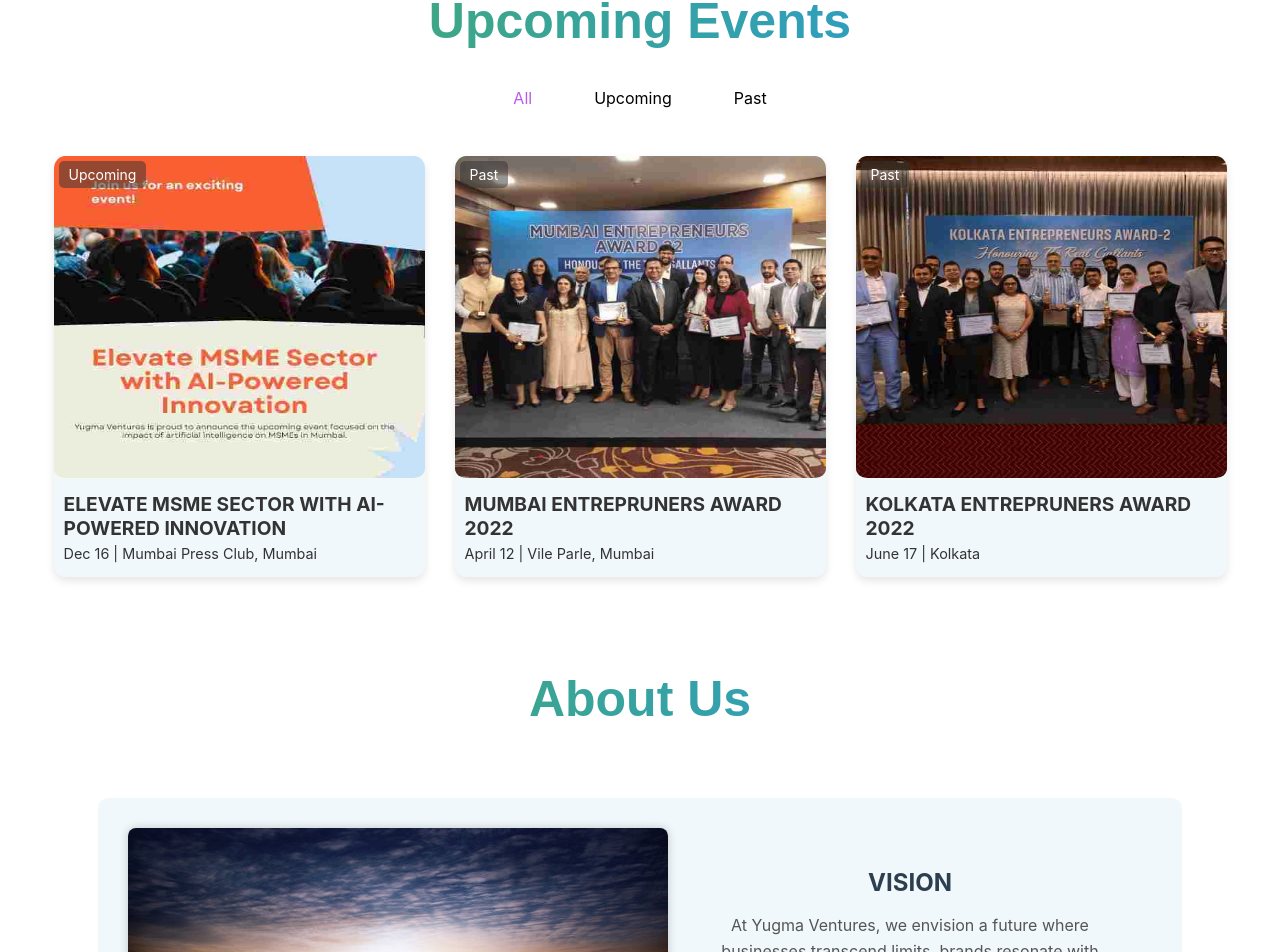
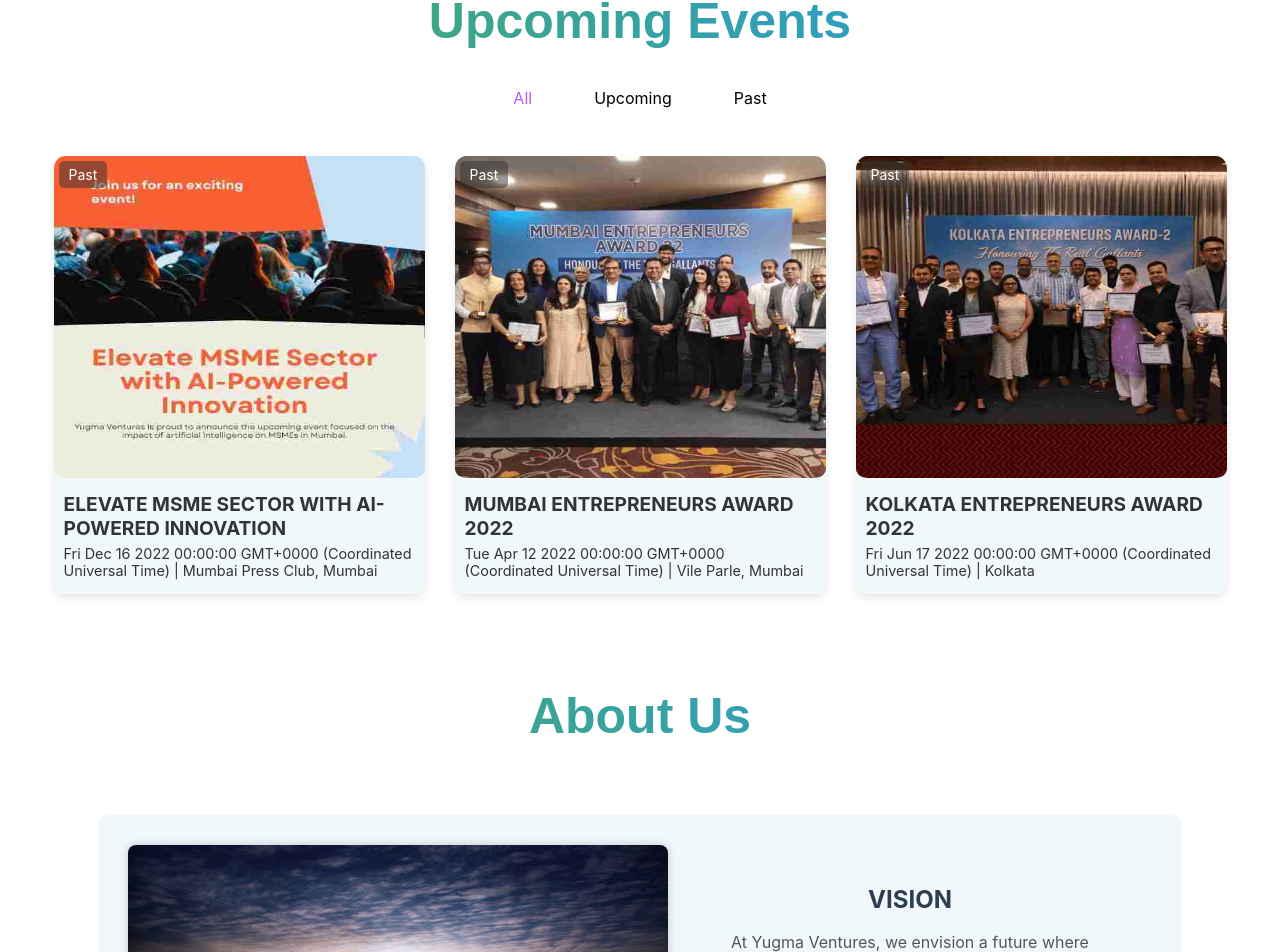
Before and after one commit to krushna53/yugma-ventures-main, a React (Create React App) app: page / in a window 1280 px wide. Shown: the part 2217-3169 px from the top of the page. Built offline with nearby package versions, Linux system fonts and the light colour scheme.

Commit message:
making dynamic changes in date

```diff
--- a/src/pages/Home.jsx
+++ b/src/pages/Home.jsx
@@ -17,33 +17,40 @@ import Footer from '../components/Footer';
 
 const Home = () => {
 
-  const events = [
+ const events = [
     {
       eventName: 'elevate-msme-sector-with-ai-powered-innovation',
       name: 'ELEVATE MSME SECTOR WITH AI-POWERED INNOVATION',
       imageUrl: MSME,
-      date: 'Dec 16',
+      date: new Date('2022-12-16'), // Update the date format as per your requirement
       place: 'Mumbai Press Club, Mumbai',
-      tag: 'Upcoming',
     },
     {
-      name: 'MUMBAI ENTREPRUNERS AWARD 2022',
+      name: 'MUMBAI ENTREPRENEURS AWARD 2022',
       imageUrl: MEJ,
-      date: 'April 12',
+      date: new Date('2022-04-12'),
       place: 'Vile Parle, Mumbai',
-      tag: 'Past',
     },
     {
-      name: 'KOLKATA ENTREPRUNERS AWARD 2022',
+      name: 'KOLKATA ENTREPRENEURS AWARD 2022',
       imageUrl: KEJ,
-      date: 'June 17',
+      date: new Date('2022-06-17'),
       place: 'Kolkata',
-      tag: 'Past',
     },
   ];
 
 
+   // Function to categorize events as 'Upcoming' or 'Past'
+   const categorizeEvents = (event) => {
+    const currentDate = new Date();
+    return event.date >= currentDate ? 'Upcoming' : 'Past';
+  };
 
+  // Add the 'tag' property to each event based on categorization
+  const categorizedEvents = events.map((event) => ({
+    ...event,
+    tag: categorizeEvents(event),
+  }));
 
 
   const scrollToSection = (sectionId) => {
@@ -63,7 +70,7 @@ const Home = () => {
         <ServiceCards />
       </div>
       <div className="Events" id="events">
-        <EventCardBlock events={events} />
+        <EventCardBlock events={categorizedEvents} />
       </div>
       <div className="FounderSection" id="founder">
         <AboutUs />
```
Also changed, not shown: 1 other file (tests, documents, lock files or other folders).
